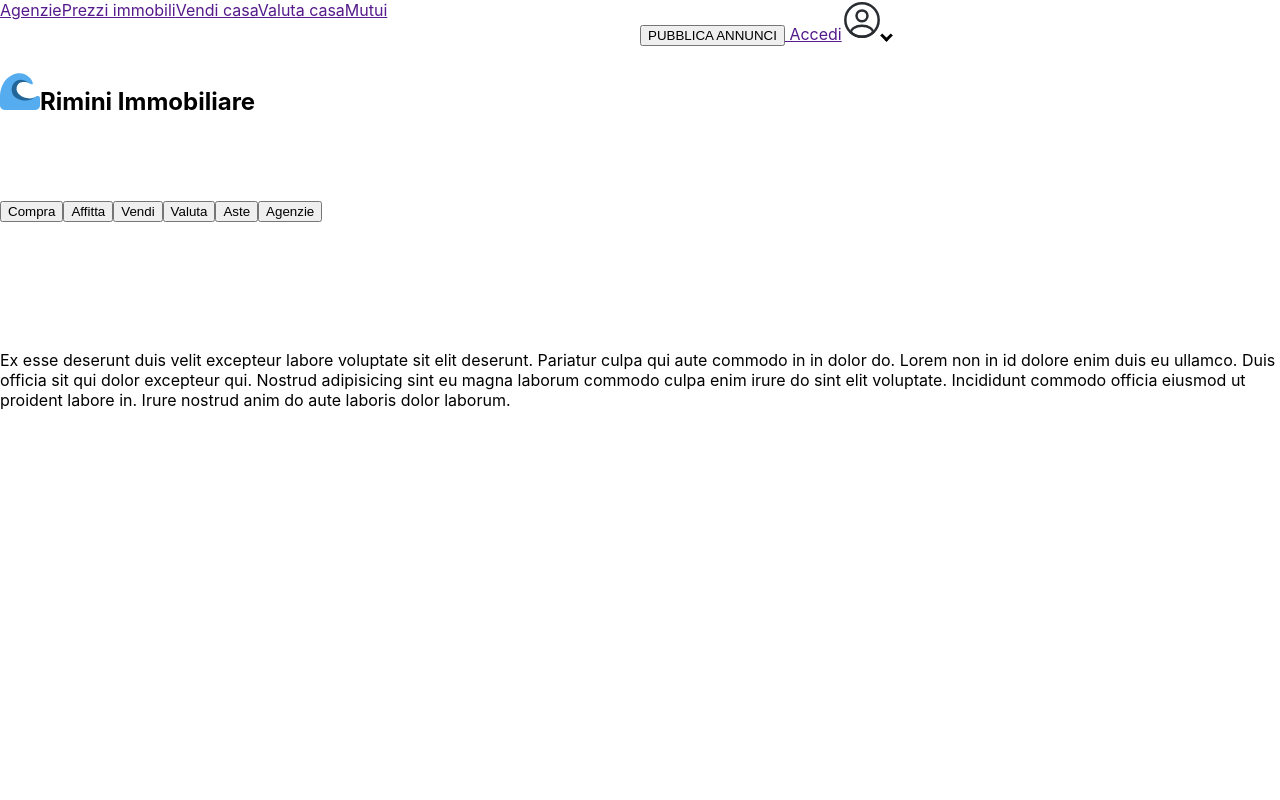
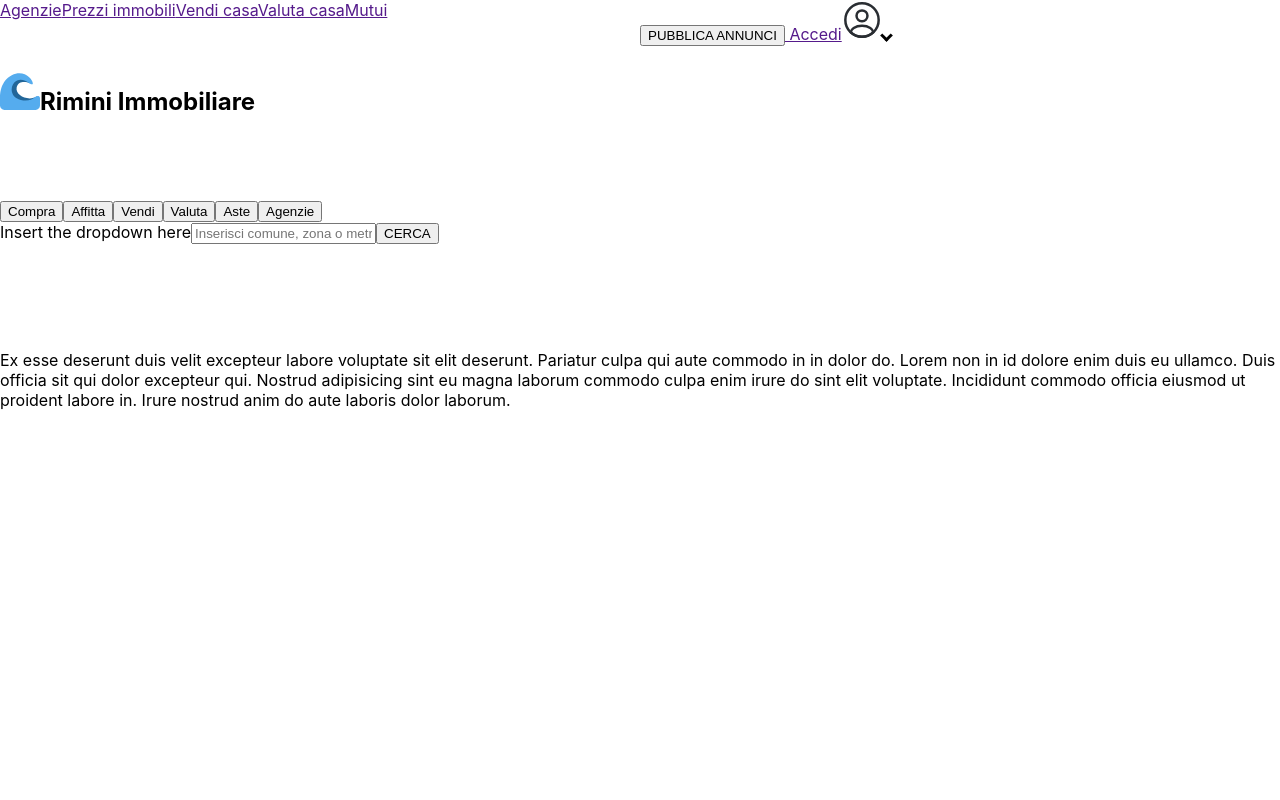
Before and after one commit to marc-alzapiedi/RiminiImmobiliare_client, a JavaScript app: page / in a window 1280 px wide. Shown: the top 800 px of the page. Built offline with nearby package versions, Linux system fonts and the light colour scheme; the HTML template or start-up script is replaced by a standard one.

Commit message:
added more to the main page, need to finish the main bar

```diff
--- a/src/pages/main/main.js
+++ b/src/pages/main/main.js
@@ -44,6 +44,28 @@ const Main = () => {
                         <button>Aste</button>
                         <button>Agenzie</button>
 
+                        <div className='searchBar'>
+                            Insert the dropdown here
+                            <input type='text' name='search' placeholder='Inserisci comune, zona o metro' />
+                            <button>CERCA</button>
+                        </div>
+
+                        {/* <Container>
+            <form onSubmit={handleSubmit}>
+                <SiteLogo />
+                <label id = 'username'>
+                    <strong>
+                        Username
+                    </strong>
+                </label>
+                <input type='text' name ='username' onChange={onChangeUsername} value={inputUsername} required/>
+
+                <label id ='password'>
+                    <strong>
+                        Password
+                    </strong>
+                </label> */}
+
                     </form>
 
                 </section>
```
